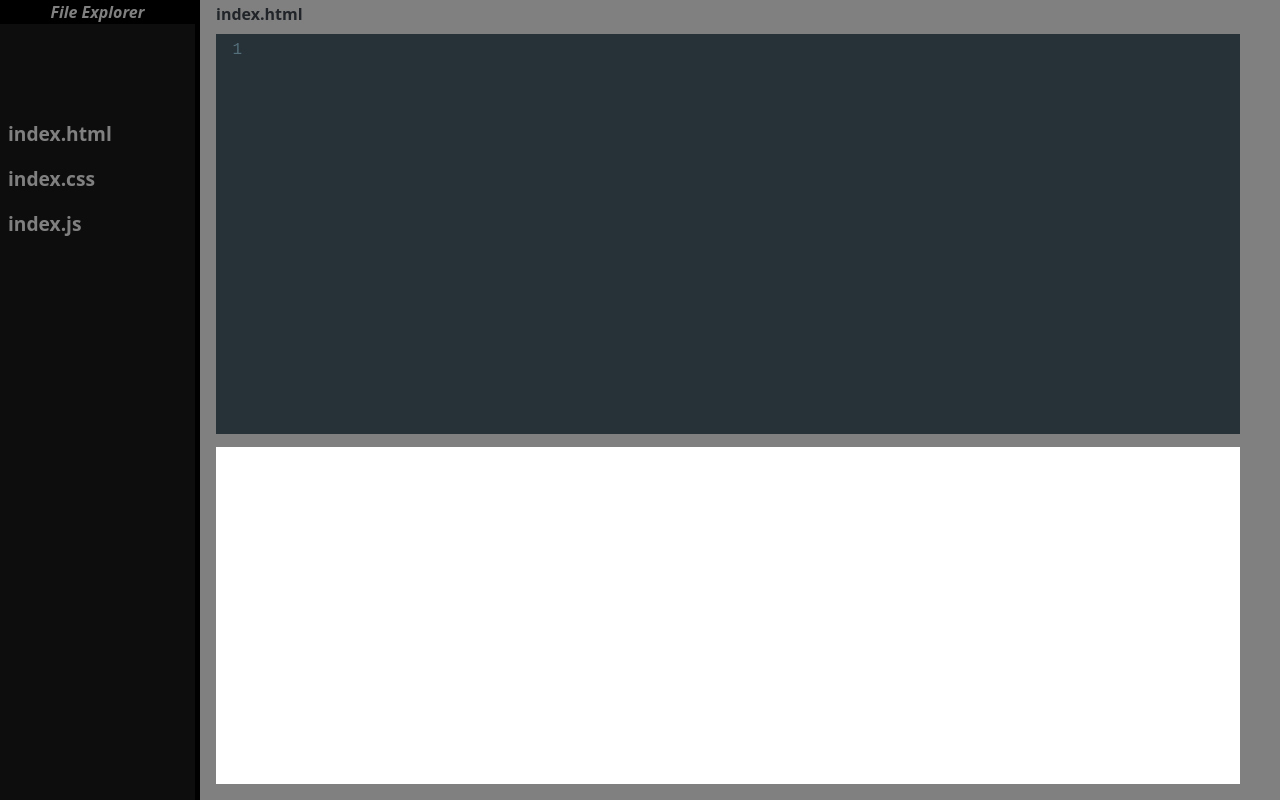
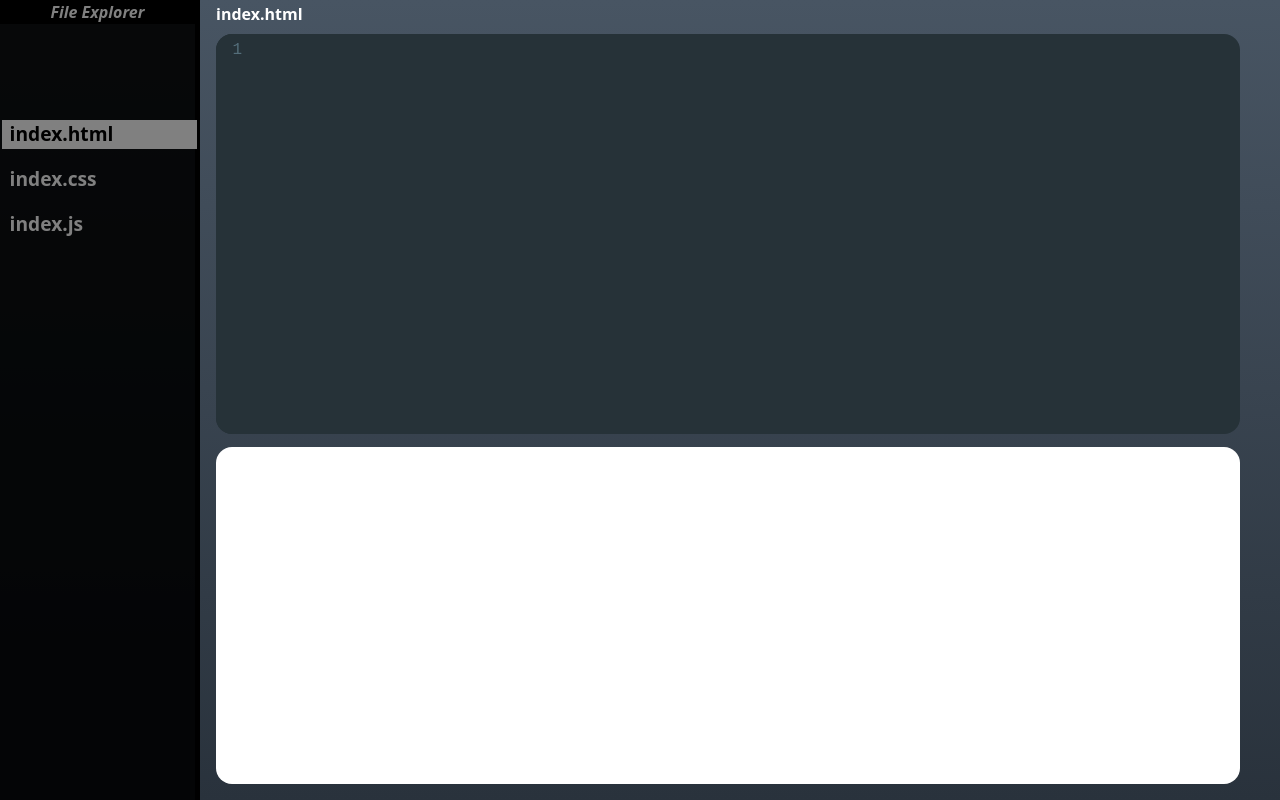
Before and after one commit to Prathik0300/OnlineIDE, a React (Create React App) app: page / in a window 1280 px wide. Shown: the top 800 px of the page. Built offline with nearby package versions, Linux system fonts and the light colour scheme.

Commit message:
Changed certain rendering and styling

```diff
--- a/src/App.css
+++ b/src/App.css
@@ -21,10 +21,9 @@ body{
   overflow-x: hidden;
   max-width: 100%;
   max-height: 100%;
-  background-color: gray !important;
+  background-image: linear-gradient(#485563,#29323c) !important;
 
 }
-
 
 /* Container Styling */
 
@@ -82,6 +81,8 @@ body{
   font-size: 1.2rem;
   width: 100%;
   padding-left: 0.5rem;
+  margin-left: 0.1rem;
+  margin-right: 0.1rem;
   height: 100%;
   -webkit-transition: ease-in-out 0.2s;
 }
@@ -92,6 +93,10 @@ body{
   cursor: pointer;
 }
 
+.active{
+  background-color: gray;
+  color: black;
+}
 
 /* Editor Div Styling */
 
@@ -104,7 +109,7 @@ body{
   height: 100vh;
   position: relative;
   margin-left: 12.5rem;
-  background-color: gray;
+  background-image: linear-gradient(#485563,#29323c);
 }
 
 .editor{
@@ -130,13 +135,14 @@ body{
   left: 0rem;
   width: 80%;
   height: 50vh;
+
 }
 
 .CodeMirror{
   width: 100% !important;
   height: 100% !important;
+  border-radius: 1rem !important;
 }
-
 
 /* Output Div Styling */
 
@@ -148,11 +154,13 @@ body{
   top: -1rem;
 }
 
+
 .iframeDiv{
   position: relative;
   background-color: #fff;
   width: 80%;
   height: 100%;
+  border-radius: 1rem ;
 }
 
 
@@ -310,9 +318,9 @@ body{
 
 @media(max-width:780px){
   .code-mirror-wrapper{
-    width: 95%;
+    width: 92%;
   }
   .iframeDiv{
-    width: 95%;
+    width: 92%;
   }
 }
--- a/src/Components/Editor.js
+++ b/src/Components/Editor.js
@@ -16,7 +16,7 @@ function Editor({language,TitleName,value,onChange}){
 
     return(
         <div className="editor-container">
-            <div className="editor-title" style={{marginTop:"15px"}}>
+            <div className="editor-title" style={{marginTop:"15px",color:"white"}}>
                 <b>index.{TitleName}</b>
             </div>
             <br/>
--- a/src/Components/Main.js
+++ b/src/Components/Main.js
@@ -9,6 +9,14 @@ const Index ={
     'js' : 3
 }
 
+const Ext = {
+    0 : "xml",
+    1 : "css",
+    2 : "js"
+}
+
+const fileNames = ["index.html","index.css","index.js"]
+
 function Main(){
 
     const [selectedLanguage,setSelectedLanguage] = useState('xml');
@@ -16,22 +24,40 @@ function Main(){
     const [html,setHtml] = useState('');
     const [css,setCss] = useState('');
     const [js,setJs] = useState('');
+    const [activeFile,setActiveFile] = useState(0);
+    const [SrcFile,setSrcFile] = useState('')
 
-    const RenderDoc = `
-    <html>
-        <body>${html}</body>
-        <style>${css}</style>
-        <script>${js}</script>
-    </html>
-    `
+    useEffect(() => {
+        const timeout = setTimeout(() => {
+            setSrcFile(`
+            <html>
+                <body>${html}</body>
+                <style>${css}</style>
+                <script>${js}</script>
+            </html>
+            ` )
+        },200)
 
+        return () => clearTimeout(timeout)
+    },[html,css,js])
     useEffect(()=>{
         setLanguageIndex(Index[selectedLanguage]);
     },[selectedLanguage])
 
-    const ChangeSelectedLanguage = (language) =>{
+    const ChangeSelectedLanguage = (language,idx) =>{
         setSelectedLanguage(language);
+        setActiveFile(idx);
     }
+
+
+
+    const explorer = fileNames.map((file,idx) => {
+        return(
+            <div key={idx} className={`PaneContent ${idx===activeFile ? "active" : ""}`} onClick={() => ChangeSelectedLanguage(Ext[idx],idx)}>
+                {file}
+            </div>
+        )
+    })
 
     return(
         <>
@@ -43,15 +69,7 @@ function Main(){
                                 <i>File Explorer</i>
                             </div>
                             <div id="PaneContents">
-                                <div className="PaneContent" onClick={() => ChangeSelectedLanguage('xml')}>
-                                    index.html
-                                </div>
-                                <div className="PaneContent" onClick={() => ChangeSelectedLanguage('css')}>
-                                    index.css
-                                </div>
-                                <div className="PaneContent" onClick={() => ChangeSelectedLanguage('js')}>
-                                    index.js
-                                </div>
+                                {explorer}
                             </div>
                         </div>
                     </div>
@@ -66,7 +84,7 @@ function Main(){
                         <div className="output">
                             <div className="iframeDiv">
                                 <iframe
-                                    srcDoc={RenderDoc}
+                                    srcDoc={SrcFile}
                                     title="Output"
                                     sandbox="allow-scripts"
                                     frameBorder="0"
```
